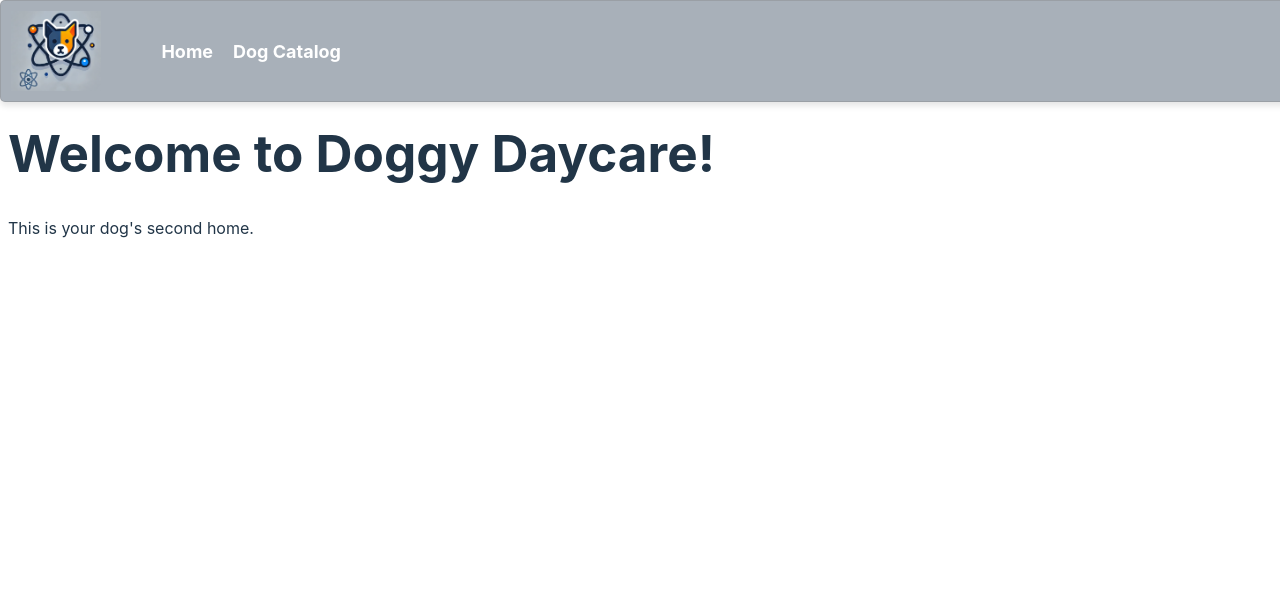
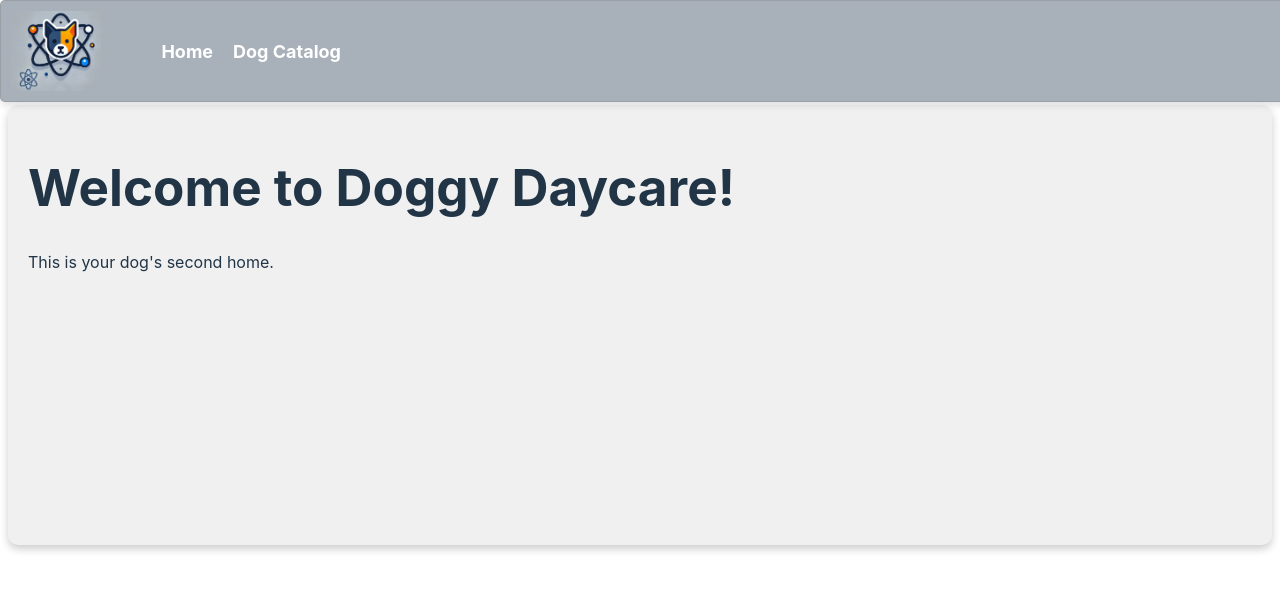
Before and after one commit to mattias012/doggydaycare, a React (Vite) app: page /catalogOfDogs in a window 1280 px wide. Shown: the top 590 px of the page. Built offline with nearby package versions, Linux system fonts and the light colour scheme; no server answers.

Commit message:
added home styles and about page

```diff
--- a/src/components/DogCard.jsx
+++ b/src/components/DogCard.jsx
@@ -1,22 +1,28 @@
 import { useNavigate } from 'react-router-dom';
 import './../styles/DogCard.css';
+import placeholderImage from './../assets/logo.png';
 
 function DogCard({ dog, currentFilter }) {
   const navigate = useNavigate();
 
   const handleClick = () => {
-    //Navigate to dog detail page and set a state of dog object with filter to remember searchterm and filters
+    //Navigate to dog detail page and set a state of dog object with filter to remember search term and filters
     navigate(`/dog/${dog.chipNumber}`, { state: { dog, fromFilter: currentFilter } });
   };
 
   return (
     <div
-    className={`dog-card ${dog.present ? 'checked-in' : ''}`}  //Dynamically add checkedIn if present is true, green border
-    onClick={handleClick}
+      className={`dog-card ${dog.present ? 'checked-in' : ''}`}  //Dynamically add checked-in class if the dog is present or not
+      onClick={handleClick}
     >
-      <img src={dog.img} alt={dog.name} className="dog-image" />
+      <img
+        src={dog.img}
+        alt={dog.name}
+        className="dog-image"
+        onError={(e) => e.target.src = placeholderImage} //In case of failure, we the logo image if the original one fails to load
+      />
       <div className="dog-info">
-        <h3>{dog.name} ({dog.age}y)</h3>
+        <h3>{dog.name} ({dog.age} yrs)</h3>
         <p>{dog.breed}</p>
         <button className="details-button" onClick={handleClick}>View Details</button>
       </div>
--- a/src/styles/Home.css
+++ b/src/styles/Home.css
@@ -1,3 +1,10 @@
-.home {
-    margin-top: 125px;
-}
+ .home {
+    background-color: #f0f0f0;
+    padding: 20px;
+    border-radius: 10px;
+    width: auto;
+    box-shadow: 0 4px 8px rgba(0, 0, 0, 0.2);
+    max-width: 100%;
+    margin-top: 105px;
+    min-height: 50vh;
+  }
```
Also changed, not shown: src/components/About.jsx (added, +12 -0 lines).
